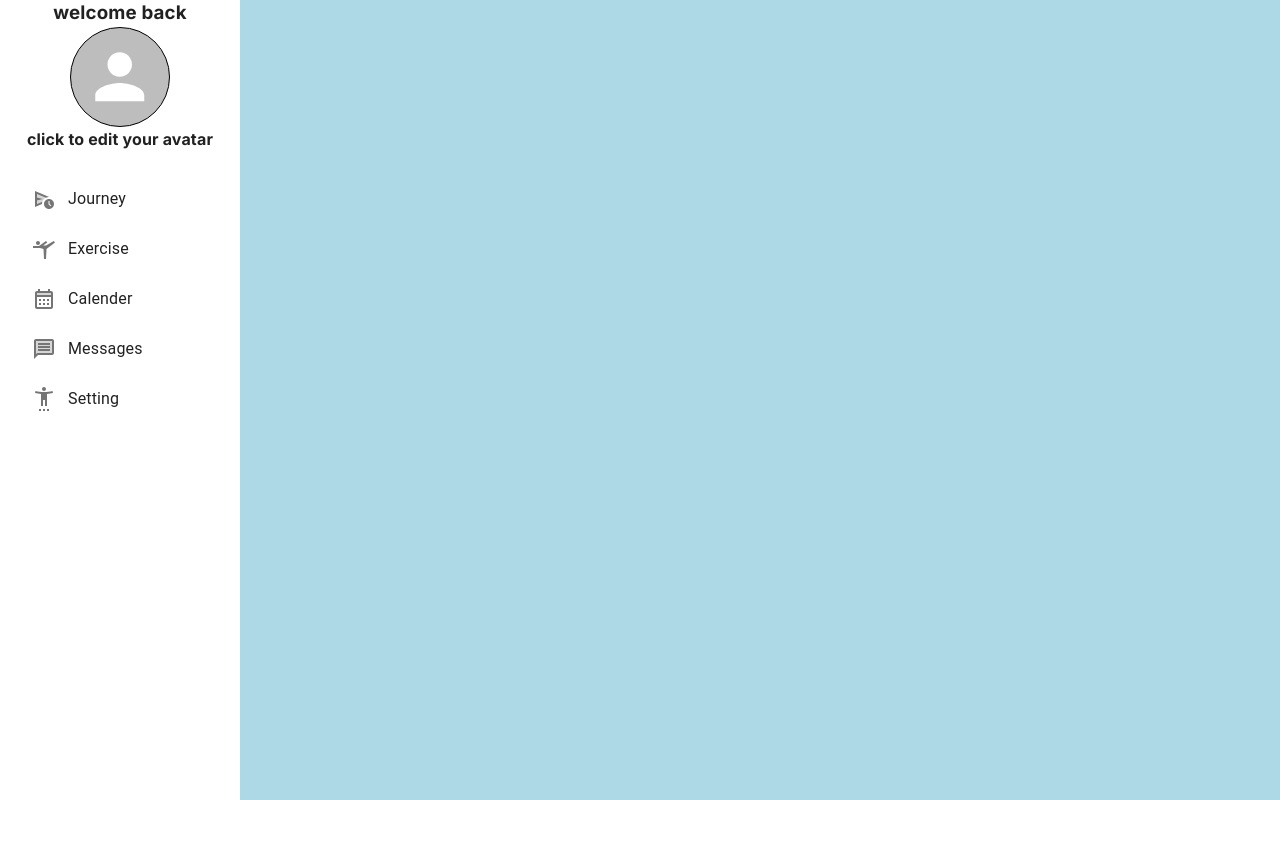
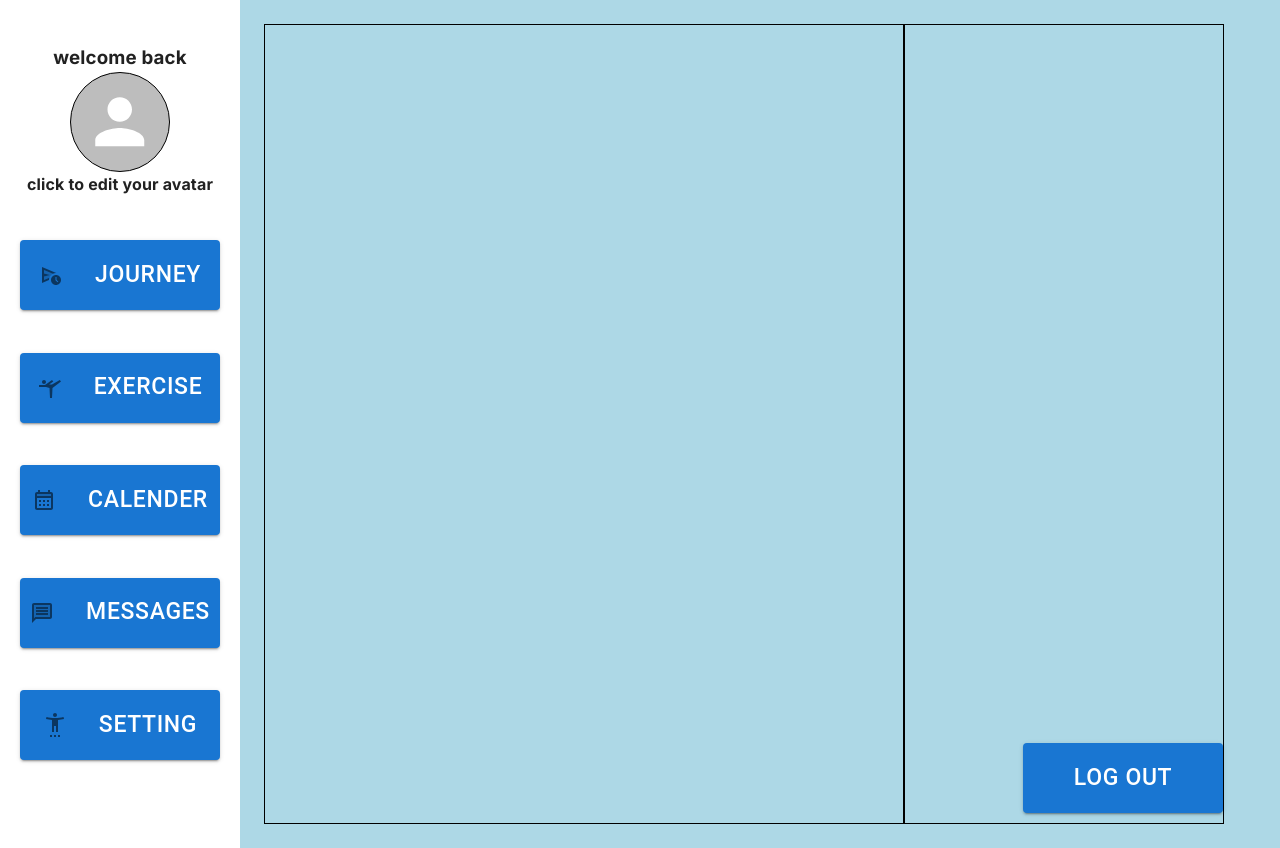
Before and after one commit to xiaoyang0908/FullStack_HDT, a Next.js app in the folder hdt-dashboard/: page /thirdPartyPage in a window 1280 px wide. Before the commit the page ends 800 px from the top, so only its background shows below. Built offline with nearby package versions, Linux system fonts and the light colour scheme.

Commit message:
thirdpartyNav

```diff
--- a/hdt-dashboard/src/app/(ThirdParty)/thirdPartyPage/page.js
+++ b/hdt-dashboard/src/app/(ThirdParty)/thirdPartyPage/page.js
@@ -1,10 +1,45 @@
+'use client'
+import { Box, Button } from "@mui/material";
+import { useEffect, useState } from "react";
+import CircularProgress from '@mui/material/CircularProgress';
+import Typography from '@mui/material/Typography';
 
 
 export default function TrdPage(){
+    const [circle, setCircle] = useState(10);
 
+    useEffect(() =>{
+
+    },[])
     return(
-        <div>
+        <Box sx={{display:"flex"}}>
+            <Box sx={{width:"50vw", height:"100vh", border:"1px solid black"}}>
 
-        </div>
+            </Box>
+
+            <Box sx={{width:"25vw", height: "100vh", display: "flex",  border:"1px solid black",flexDirection: "column", justifyContent: "flex-end", alignItems: "flex-end", position: "relative" }}>
+                <Box sx={{ position: 'relative', display: 'inline-flex' }}>
+                    <CircularProgress variant="determinate" />
+                    <Box
+                        sx={{
+                        top: 0,
+                        left: 0,
+                        bottom: 0,
+                        right: 0,
+                        position: 'absolute',
+                        display: 'flex',
+                        alignItems: 'center',
+                        justifyContent: 'center',
+                        }}
+                    >
+                        <Typography variant="caption" component="div" color="text.secondary">
+                        {}
+                        </Typography>
+                    </Box>
+                </Box>
+                <Button variant="contained" sx={{width:200, height:70,fontSize:23, position: "absolute", bottom: 10, right: 0 }}>Log out</Button>
+            </Box>
+
+        </Box>
     )
 }
--- a/hdt-dashboard/src/app/Login/Login.js
+++ b/hdt-dashboard/src/app/Login/Login.js
@@ -21,7 +21,7 @@ export default function Login(){
     const handleSubmit = (event) => {
         event.preventDefault();
 
-        router.push("/patientPage")
+        router.push("/therapistPage")
         console.log(`Username: ${userData.username}, Password: ${userData.password}`);
     };
 
--- a/hdt-dashboard/src/components/TrdNav-links.js
+++ b/hdt-dashboard/src/components/TrdNav-links.js
@@ -1,9 +1,8 @@
 'use client'
 import { useState } from 'react'
 import {TrdPartyMainMenu} from './menuList'
-import Drawer from '@mui/material/Drawer';
-import Divider from '@mui/material/Divider';
-import { MenuItem, ListItemIcon, ListItemText, MenuList,ListItemButton,Link, Avatar, Toolbar, Box } from '@mui/material';
+import Button from '@mui/material/Button';
+import {  ListItemIcon,Link, Avatar, Toolbar, Box} from '@mui/material';
 
 
 export default function TrdNavBar(){
@@ -11,8 +10,8 @@ export default function TrdNavBar(){
     const drawerWidth = 240;
 
     return (
-        <Box sx={{height:"100vh",width:drawerWidth}}>
-            <Toolbar sx={{ height:150,
+        <Box sx={{height:"100vh",width:drawerWidth, display: 'flex', flexDirection: 'column', alignItems: 'center'}}>
+            <Toolbar sx={{ height:"30vh",
                 display:"flex",
                 flexDirection:"column",
                 alignItems: 'center',
@@ -24,19 +23,19 @@ export default function TrdNavBar(){
                 <h4>click to edit your avatar</h4>
             </Toolbar>
             {/* <Divider  sx={{height: 20}} /> */}
-            <MenuList sx={{marginTop:2, justifyContent:"center"}}>
-            {TrdPartyMainMenu.map((v,i)=>(
-                <MenuItem key={v.key} sx={{width:"240px", height:"50px"}} component={Link}
-                href={v.key}>
-                        <ListItemButton variant="contained" >
-                            <ListItemIcon>
-                                {v.icon}
-                            </ListItemIcon>
-                            <ListItemText primary={v.title}/>
-                        </ListItemButton>
-                </MenuItem>
-            ))}
-            </MenuList>
+            <Box
+                sx={{ display: 'flex',
+                flexDirection: 'column',
+                justifyContent: 'space-between',height:"65vh",border:"none}"}}>
+                {TrdPartyMainMenu.map((v,i)=>(
+                    <Button key={v.key} component={Link} href={v.key} variant="contained" sx={{height:70, width:200, fontSize:23, justifyContent:"center"}}>
+                        <ListItemIcon sx={{width:50, height:50, alignItems:"center"}}>
+                            {v.icon}
+                        </ListItemIcon>
+                        {v.title}
+                    </Button>
+                ))}
+            </Box>
 
         </Box>
 
```
Also changed, not shown: 1 other file (tests, documents, lock files or other folders).
